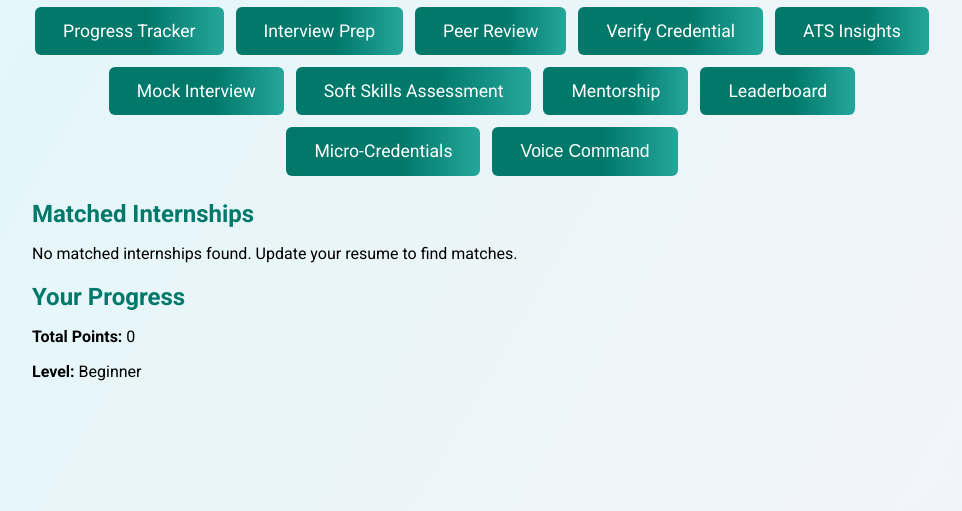
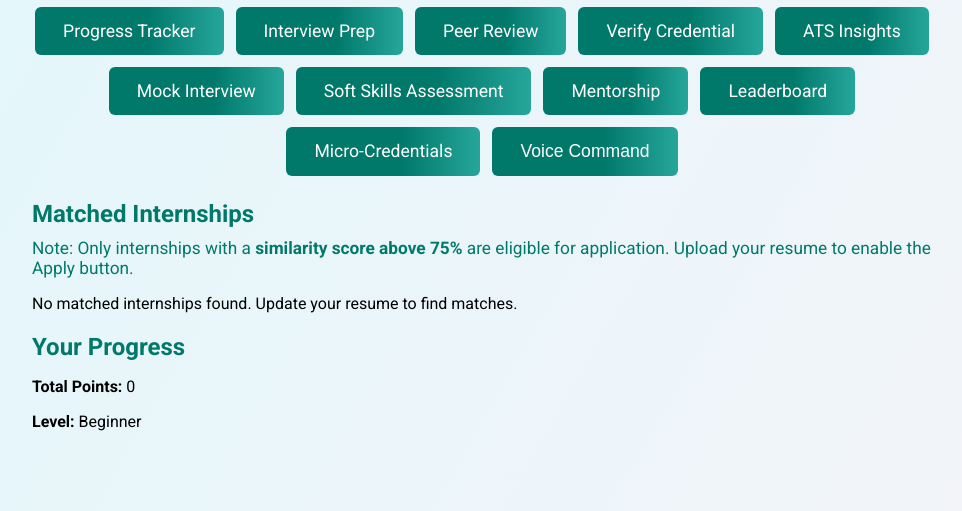
Before and after one commit to BChaitanyaReddy895/SkillSync, a Flask app: template templates/intern_dashboard.html in a window 1280 px wide. Shown: the part 289-800 px from the top of the page, without its empty margins (158-1120 px from the left). Run offline with Flask 2, Linux system fonts and the light colour scheme; the template is opened without the code that fills it, so the values that code supplies are empty; parts of the project's set-up code (start-up, migrations or seed data) failed here and were passed over.

Commit message:
Update templates/intern_dashboard.html

```diff
--- a/templates/intern_dashboard.html
+++ b/templates/intern_dashboard.html
@@ -224,6 +224,9 @@
             <button id="voice-command-btn" type="button" class="button">Voice Command</button>
         </div>
         <h2>Matched Internships</h2>
+        <div style="margin-bottom:12px;color:#00796b;font-size:1.08em;font-weight:500;">
+            <span>Note: Only internships with a <b>similarity score above 75%</b> are eligible for application. Upload your resume to enable the Apply button.</span>
+        </div>
         {% if internships %}
             {% for internship in internships %}
                 <div class="internship">
@@ -246,6 +249,9 @@
                                 <div style="color:#c62828;font-size:0.98em;margin-top:4px;">Upload your resume before applying.</div>
                             {% endif %}
                         {% endif %}
+                    {% else %}
+                        <button class="apply-button" disabled title="Similarity score too low">Apply</button>
+                        <div style="color:#c62828;font-size:0.98em;margin-top:4px;">Similarity score must be above 75% to apply.</div>
                     {% endif %}
                 </div>
             {% endfor %}
```
